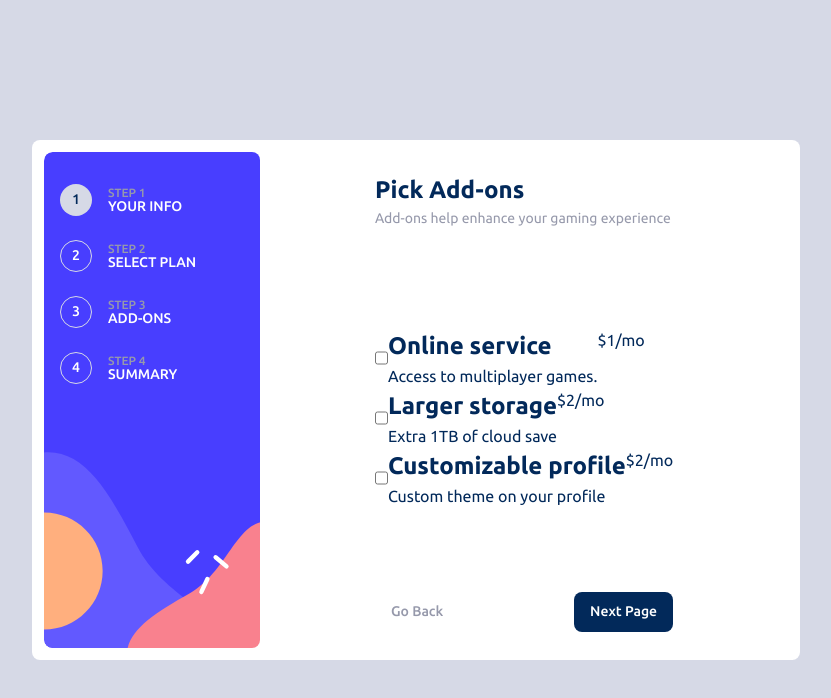
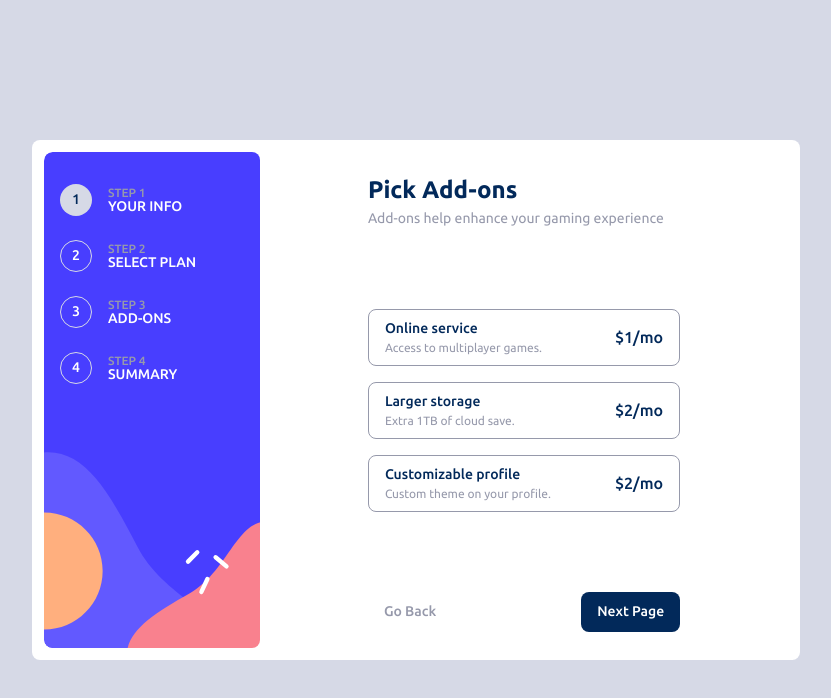
Before and after one commit to advide2001/learn-express, a plain HTML site: page index.html in a window 1280 px wide. Shown: the whole page, without its empty margins (224-1055 px from the left). Drawn offline with Linux system fonts and the light colour scheme.

Commit message:
Finished styling page 3 as per design

```diff
--- a/index.html
+++ b/index.html
@@ -134,33 +134,24 @@
 
         <div class="form__addons">
           <div class="form__addon | flex">
-            <input type="checkbox" id="addon-1" name="addon-1" class="addon__checkbox">
-            <label for="addon-1" class="addon__label">
             <div class="addon__desc">
               <h2 class="addon__title">Online service</h2>
               <p class="addon__details">Access to multiplayer games.</p>
             </div>
-            </label>
             <p class="addon__price">$1/mo</p>
           </div>
           <div class="form__addon | flex">
-            <input type="checkbox" id="addon-1" name="addon-1" class="addon__checkbox">
-            <label for="addon-1" class="addon__label">
             <div class="addon__desc">
               <h2 class="addon__title">Larger storage</h2>
-                <p class="addon__details">Extra 1TB of cloud save</p>
+              <p class="addon__details">Extra 1TB of cloud save.</p>
             </div>
-            </label>
             <p class="addon__price">$2/mo</p>
           </div>
           <div class="form__addon | flex">
-            <input type="checkbox" id="addon-1" name="addon-1" class="addon__checkbox">
-            <label for="addon-1" class="addon__label">
             <div class="addon__desc">
               <h2 class="addon__title">Customizable profile</h2>
-                <p class="addon__details">Custom theme on your profile</p>
+              <p class="addon__details">Custom theme on your profile.</p>
             </div>
-            </label>
             <p class="addon__price">$2/mo</p>
           </div>
         </div>
--- a/src/css/index.css
+++ b/src/css/index.css
@@ -306,3 +306,31 @@ body {
   color: var(--clr-primary-900);
   font-weight: var(--fw-regular);
 }
+
+/* STYLING THE CONTENTS OF PAGE 3 */
+.form__addon {
+  justify-content: space-between;
+  align-items: center;
+  border: 1px solid var(--clr-neutral-900);
+  border-radius: 0.5rem;
+  padding: 0.5rem 1rem;
+  margin-bottom: 1rem;
+}
+
+.addon__title {
+  font-size: var(--fs-sm);
+  color: var(--clr-primary-900);
+  font-weight: var(--fw-medium);
+}
+
+.addon__details {
+  font-size: var(--fs-xs);
+  color: var(--clr-neutral-900);
+  font-weight: var(--fw-regular);
+}
+
+.addon__price {
+  font-size: var(--fs-base);
+  margin-left: 4rem;
+  font-weight: var(--fw-medium);
+}
```
Lines whose indentation alone changed are shown as unchanged.
